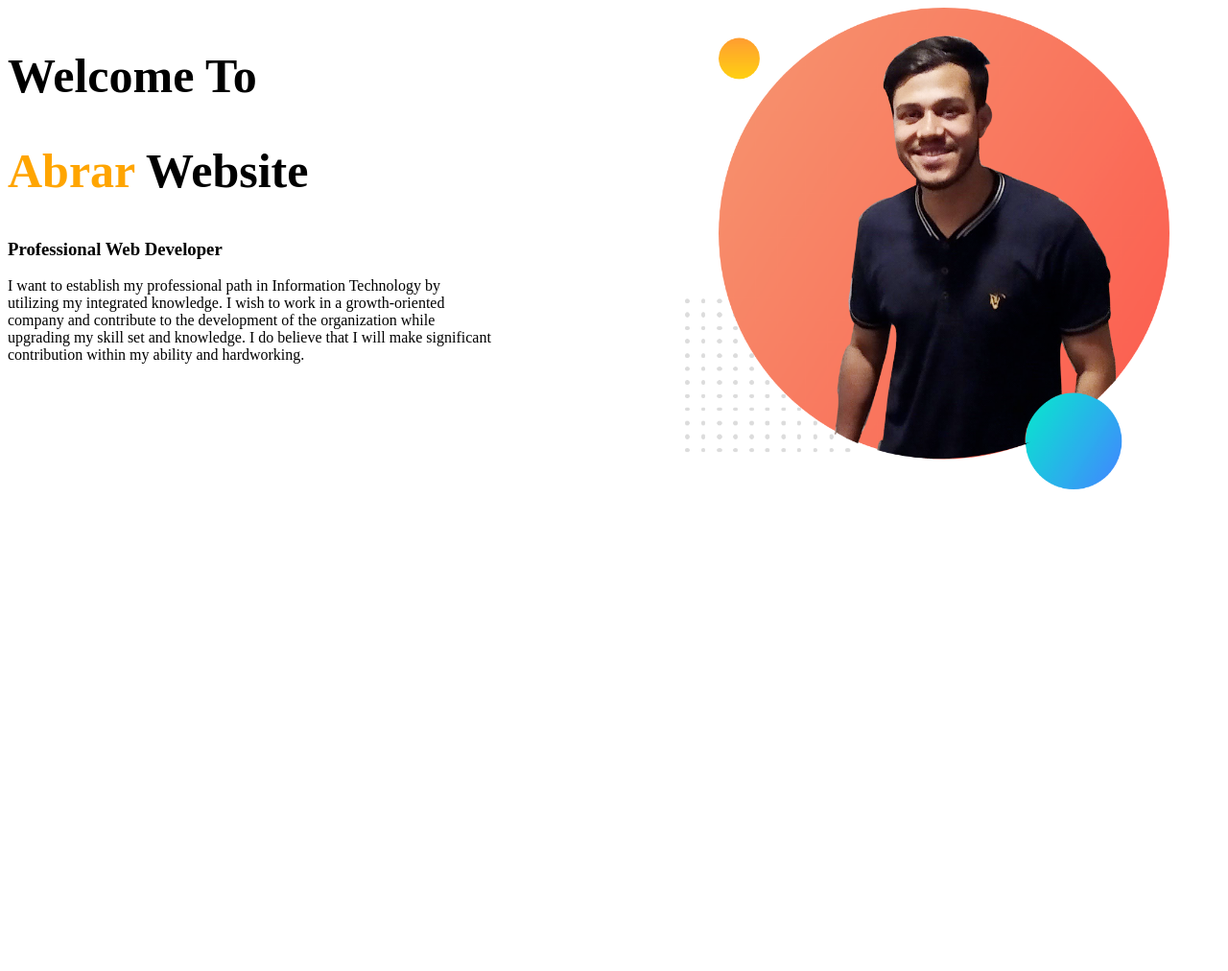
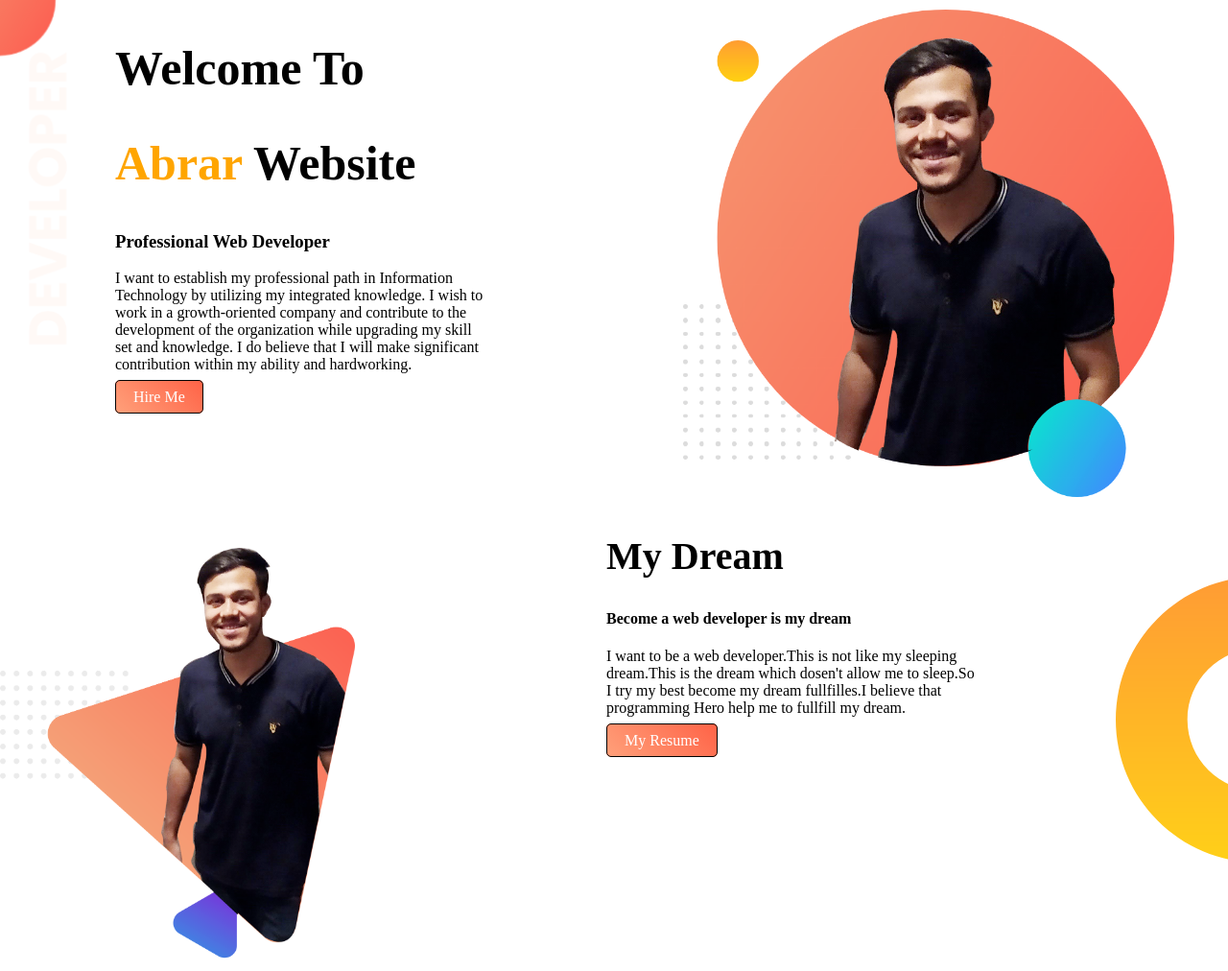
Before and after one commit to MdAbrar585/web-portfolio, a plain HTML site: page index.html in a window 1280 px wide. Shown: the whole page at 96% size. Before the commit the page ends 800 px from the top, so only its background shows below. Drawn offline with Linux system fonts and the light colour scheme; a web font is replaced by a local one.

Commit message:
edditing third time

```diff
--- a/index.html
+++ b/index.html
@@ -10,23 +10,43 @@
 </head>
 
 <body>
-    <section>
+    <section class="top">
         <div class="half-width">
             <h1>Welcome To</h1>
             <h1><span class="name"> Abrar</span> Website</h1>
             <h3>Professional Web Developer</h3>
             <p>
-            I want to establish my professional path in Information Technology by utilizing my integrated knowledge. I
+                I want to establish my professional path in Information Technology by utilizing my integrated knowledge.
+                I
                 wish
-            to work in a growth-oriented company and contribute to the development of the organization while upgrading
+                to work in a growth-oriented company and contribute to the development of the organization while
+                upgrading
                 my
                 skill set and knowledge. I do believe that I will make significant contribution within my ability and
                 hardworking.
             </p>
+            <a target="_blank" href="https://www.google.com/">Hire Me</a>
+
         </div>
         <div class="half-width">
-    <img src="images/my-backg-01.png" alt="">
+            <img class="image1" src="images/my-backg-01.png" alt="">
         </div>
+    </section>
+    <section class="middle">
+        <div class="half-width">
+            <img src="images/my-backg-02.png" alt="">
+        </div>
+        <div class="half-width">
+            <h2>My Dream</h2>
+            <h4>Become a web developer is my dream</h4>
+            <p>
+                I want to be a web developer.This is not like my sleeping dream.This is the dream which dosen't
+                allow me to sleep.So I try my best become my dream fullfilles.I believe that programming Hero help
+                me to fullfill my dream.
+            </p>
+            <a href="https://www.google.com/">My Resume</a>
+        </div>
+
     </section>
 </body>
 
--- a/style.css
+++ b/style.css
@@ -1,8 +1,12 @@
 body{
     font-family: 'Lora', serif;
+    margin: 0px;
 }
 h1{
     font-size: 50px;
+}
+h2{
+    font-size: 40px;
 }
 .name{
     color: orange;
@@ -13,5 +17,33 @@ h1{
 }
 .half-width img{
     width: 100%;
+
+}
+.image1{
     margin-left: 200px;
+    padding-top: 10px;
 }
+.half-width h1,h2,h3,p,a,h4{
+    margin-left: 120px;
+}
+.half-width a{
+    border: 1px solid #030303;
+    text-decoration: none;
+    background-image: linear-gradient(45deg,lightSalmon,tomato);
+    padding: 8px 18px;
+    border-radius: 5px;
+    color: white;
+    font-weight: 600px;
+}
+.top{
+    background-image: url("images/top-banner.png");
+    background-repeat: no-repeat;
+}
+section{
+    height: 500px;
+}
+.middle{
+    background-image: url("images/dream-bg.png");
+    background-repeat: no-repeat;
+    background-position: right;
+}
```
Also changed, not shown: images/my-backg-02.png (added). Lines whose indentation alone changed are shown as unchanged.
